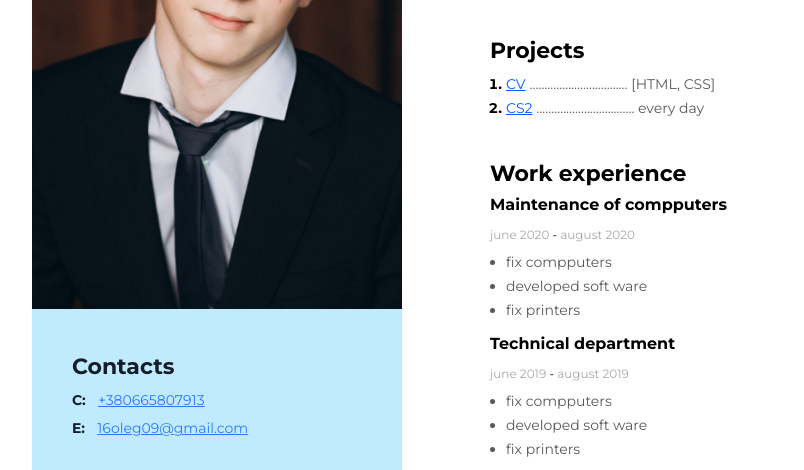
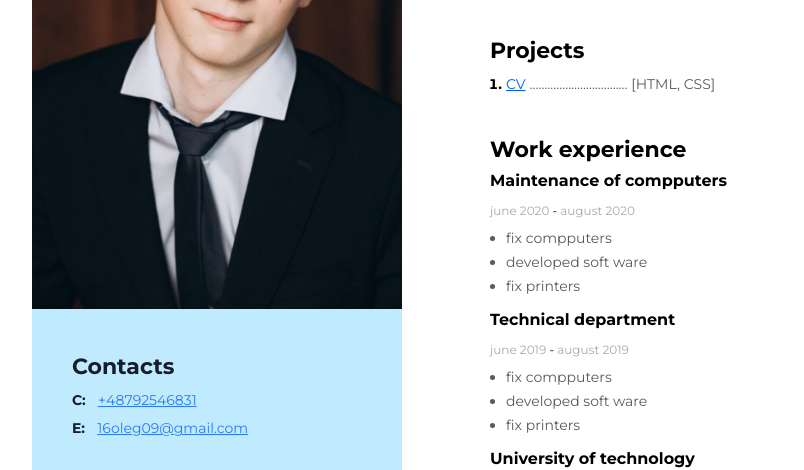
Before and after one commit to Empl0yee/site, a plain HTML site: page index.html in a window 1280 px wide. Shown: the part 328-798 px from the top of the page, without its empty margins (16-820 px from the left). Drawn offline with Linux system fonts and the light colour scheme.

Commit message:
changed some information

```diff
--- a/index.html
+++ b/index.html
@@ -33,13 +33,6 @@
                         <span class="my-projects-item-tech">
                             .................................
                             [HTML, CSS]
-                        </span>
-                    </li>
-                    <li class="my-projects-item">
-                        <a class="my-projects-item-link" href="https://www.twitch.tv/inkmate0" target="_blank">CS2</a>
-                        <span class="my-projects-item-tech">
-                            .................................
-                            every day
                         </span>
                     </li>
                 </ol>
@@ -128,7 +121,7 @@
                 <!-- contacts -->
                 <div class="contacts-conteiner">
                     <h3 class="contactstitle">Contacts</h3>
-                    <p class="contacts-item"><span class="contacts-type">C:</span> <a class="contactslink" href="tel:+380665807913">+380665807913</a></p>
+                    <p class="contacts-item"><span class="contacts-type">C:</span> <a class="contactslink" href="tel:+380665807913">+48792546831</a></p>
                     <p class="contacts-item"><span class="contacts-type">E:</span> <a class="contactslink" href="mailto:16oleg09@gmail.com">16oleg09@gmail.com</a></p>
                 </div>
 
```
